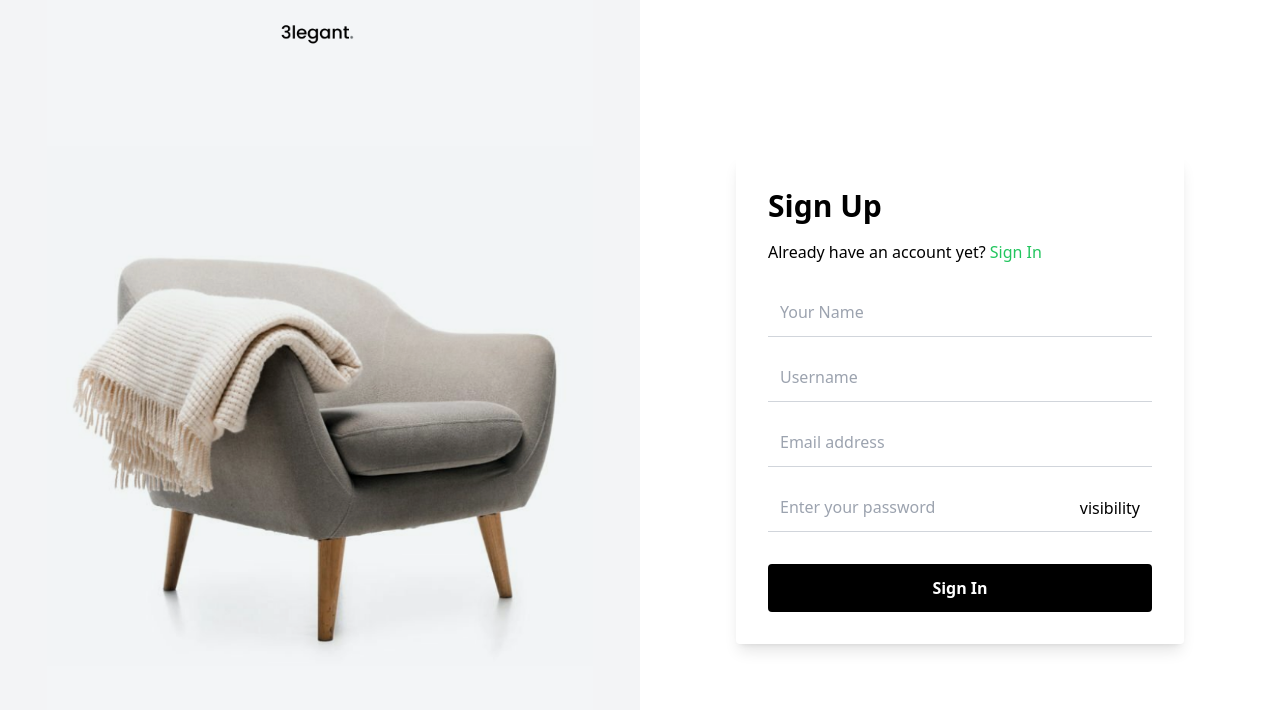
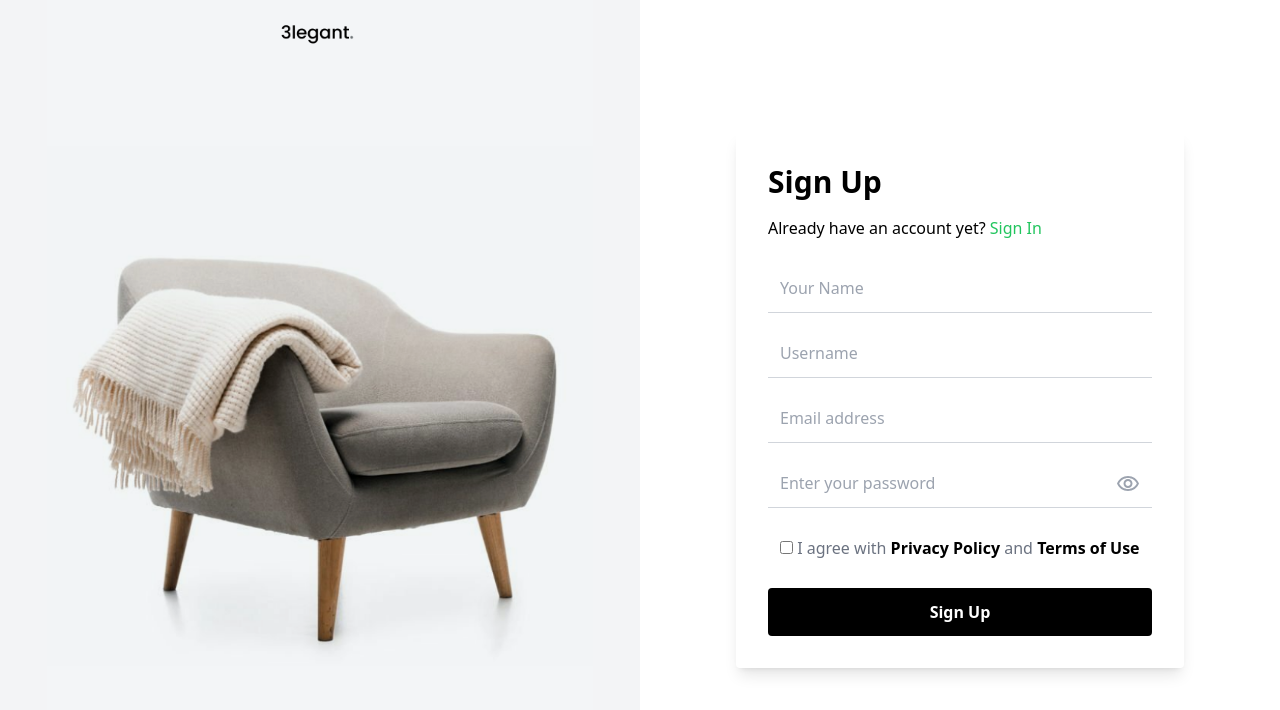
Before and after one commit to OsaVS/toytopia-frontend, a React (Vite) app: page /signup in a window 1280 px wide. Shown: the top 710 px of the page. Built offline with nearby package versions, Linux system fonts and the light colour scheme.

Commit message:
Update signUp.tsx

```diff
--- a/src/pages/signUp.tsx
+++ b/src/pages/signUp.tsx
@@ -1,8 +1,15 @@
-import React from 'react'
+import React, { useState } from 'react'
 import image from '../assets/image.png'
 import { Link } from 'react-router-dom'
+import { VisibilityOutlined, VisibilityOffOutlined } from '@mui/icons-material'
 
 const signUp = () => {
+  const [showPassword, setShowPassword] = useState(false)
+
+  const togglePassword = () => {
+    setShowPassword(!showPassword)
+  }
+
   return (
     <div className="grid grid-cols-1 md:grid-cols-2 h-screen">
       {/* Left Section */}
@@ -55,25 +62,27 @@ const signUp = () => {
             <div className="mb-4">
               <div className="relative">
                 <input
-                  type="password"
+                  type={showPassword ? "text" : "password"}
                   placeholder="Enter your password"
-                  className="w-full p-3 border-b border-gray-300 focus:outline-none focus:ring-2 focus:ring-green-50"
+                  className="w-full p-3 border-b border-gray-300 focus:outline-none focus:ring-2 focus:ring-green-500"
                 />
                 <button
                   type="button"
                   className="absolute inset-y-0 right-3 flex items-center"
+                  onClick={togglePassword}
                 >
-                  <span className="material-icons">visibility</span>
+                  {showPassword ? <VisibilityOffOutlined className='text-gray-400'/> : <VisibilityOutlined className='text-gray-400'/>}
                 </button>
               </div>
             </div>
-            <div className="flex items-center justify-between mb-4">
+            <div className="flex items-center justify-between mb-4 p-3">
+              <p className='text-gray-500'><input type='checkbox'/> I agree with <span className='font-bold text-black hover:underline'>Privacy Policy</span> and <span className='font-bold text-black hover:underline'>Terms of Use</span></p>
             </div>
             <button
               type="submit"
               className="w-full py-3 bg-black text-white font-bold rounded hover:bg-gray-800 transition"
             >
-              Sign In
+              Sign Up
             </button>
           </form>
         </div>
```
